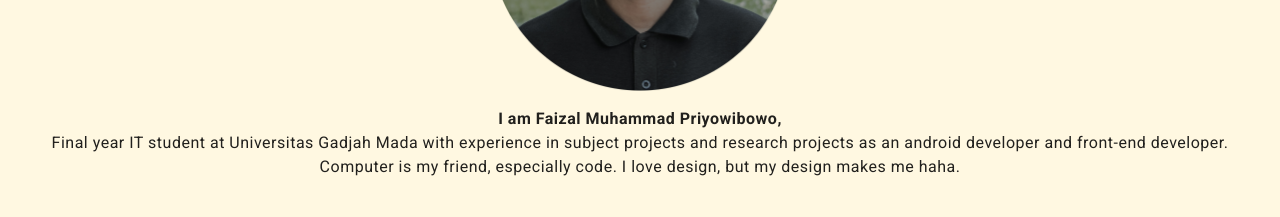
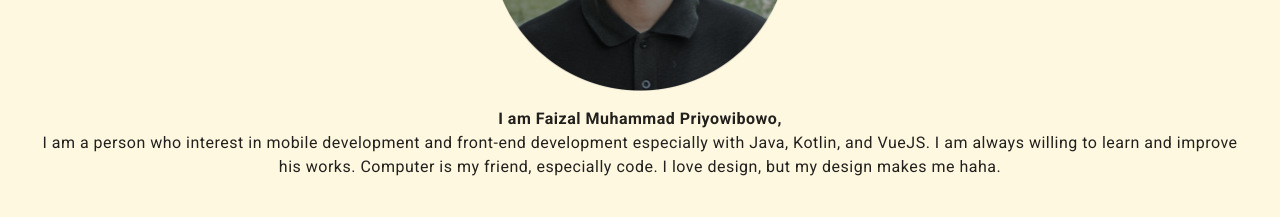
Before and after one commit to faizalmp/personalweb, a Vue app: page / in a window 1280 px wide. Shown: the part 980-1197 px from the top of the page. Built offline with nearby package versions, Linux system fonts and the light colour scheme; what vue-typed-js would draw is missing.

Commit message:
update profile

```diff
--- a/src/components/Profile.vue
+++ b/src/components/Profile.vue
@@ -14,7 +14,7 @@
             <v-layout class="my-4 px-8" column align-center justify-center>
               <p class="body-1 text-center">
                 <span class="font-weight-bold">I am Faizal Muhammad Priyowibowo,</span><br>
-                <span>Final year IT student at Universitas Gadjah Mada with experience in subject projects and research projects as an android developer and front-end developer. Computer is my friend, especially code. I love design, but my design makes me haha.</span>
+                <span>I am a person who interest in mobile development and front-end development especially with Java, Kotlin, and VueJS. I am always willing to learn and improve his works. Computer is my friend, especially code. I love design, but my design makes me haha.</span>
               </p>
               <v-card-text class="text-center">
                 <v-btn v-for="item in contacts" :key="item.icon" class="mx-2 text-center" :href="item.link" target="_blank" icon>
```
